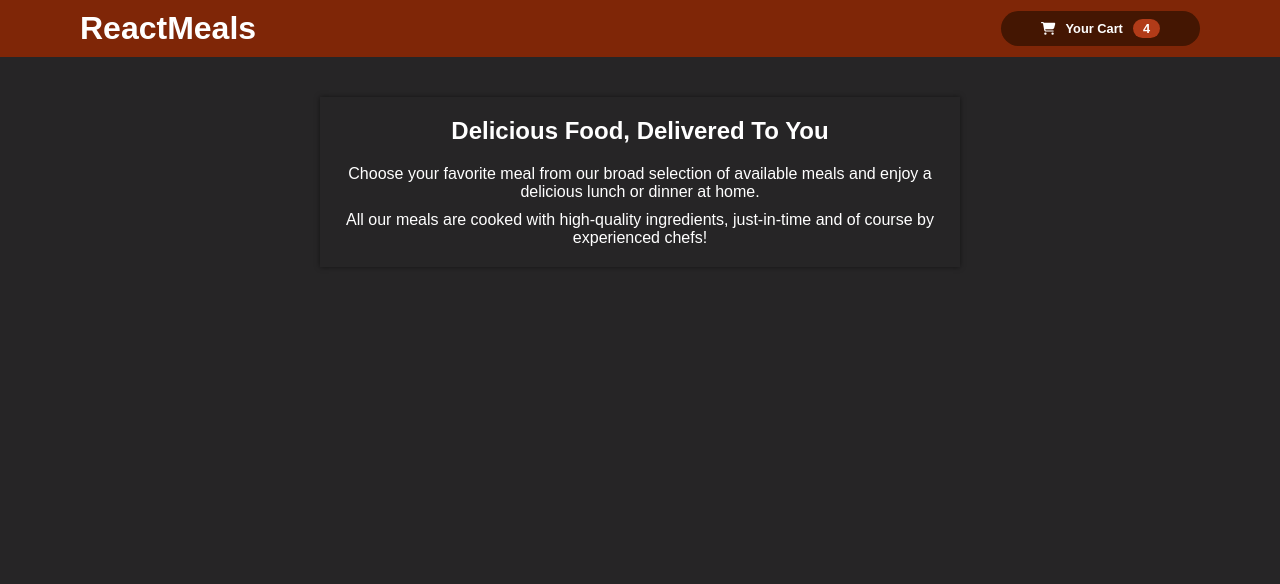
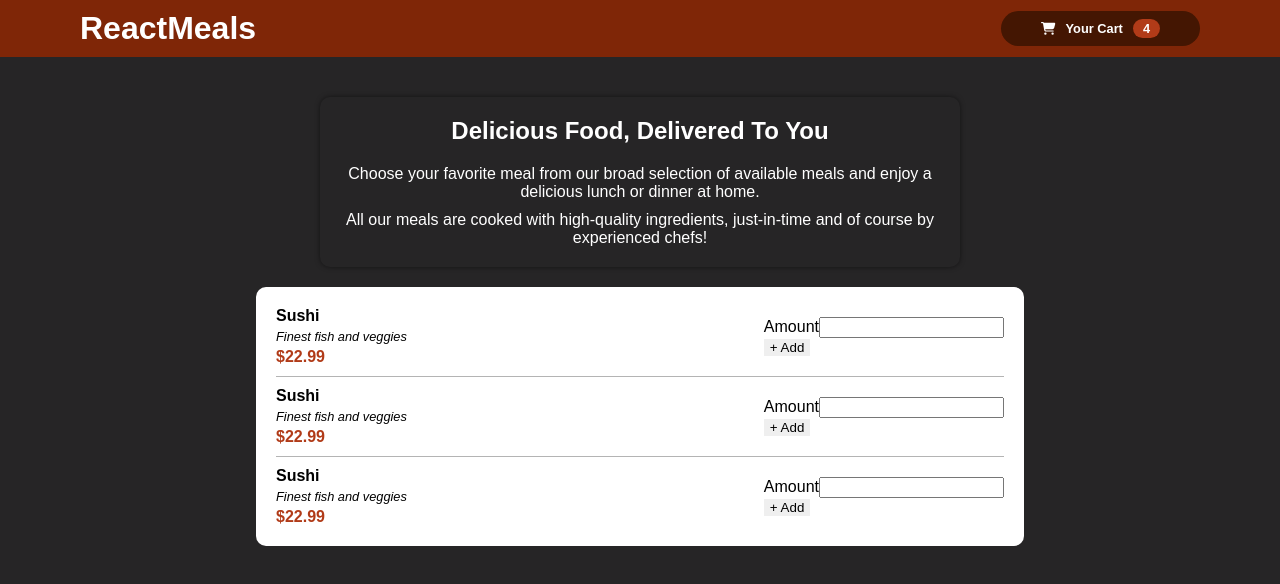
Before and after one commit to marcoschultznunes/academind-react-project-food-order, a React (Create React App) app: page / in a window 1280 px wide. Shown: the top 584 px of the page. Built offline with nearby package versions, Linux system fonts and the light colour scheme; the HTML template or start-up script is replaced by a standard one.

Commit message:
Meals list and items components w/ styling

```diff
--- a/src/App.tsx
+++ b/src/App.tsx
@@ -1,4 +1,5 @@
 import React from 'react';
+import MealsList from './components/meals/MealsList';
 import Navbar from './components/navbar/Navbar';
 import Summary from './components/summary/Summary';
 
@@ -6,6 +7,7 @@ function App() {
   return <React.Fragment>
     <Navbar />
     <Summary />
+    <MealsList />
   </React.Fragment>;
 };
 
--- /dev/null
+++ b/src/components/meals/MealsList.css
@@ -0,0 +1,12 @@
+.meals-list-container {
+  background-color: #ffffff;
+  border-radius: var(--margin-half);
+  color: #000000;
+  padding: var(--margin-normal);
+  margin: 0 20vw;
+}
+@media screen and (max-width: 550px) {
+  .meals-list-container {
+    margin: 0 var(--margin-normal);
+  }
+}
--- /dev/null
+++ b/src/components/meals/MealsList.tsx
@@ -0,0 +1,16 @@
+import { FC } from "react";
+import "./MealsList.css";
+import MealsListItem from "./MealsListItem";
+
+const MealsList:FC = (props) => {
+
+  return <div className="meals-list-container">
+    <ul>
+      <MealsListItem title="Sushi" description="Finest fish and veggies" price={22.99} />
+      <MealsListItem title="Sushi" description="Finest fish and veggies" price={22.99} />
+      <MealsListItem title="Sushi" description="Finest fish and veggies" price={22.99} />
+    </ul>
+  </div>;
+};
+
+export default MealsList;
--- /dev/null
+++ b/src/components/meals/MealsListItem.css
@@ -0,0 +1,28 @@
+.meals-list-item-container {
+  border-bottom: 1px solid var(--color-lightgray);
+  display: flex;
+  align-items: center;
+  justify-content: space-between;
+  margin-bottom: var(--margin-half);
+  padding-bottom: var(--margin-half);
+}
+.meals-list-item-container:last-child{
+  border: none;
+  margin-bottom: 0;
+  padding-bottom: 0;
+}
+
+.meals-list-item-details > * {
+  margin-bottom: var(--margin-tiny);
+}
+.meals-list-item-details h3 {
+  font-size: 1rem;
+}
+.meals-list-item-details p {
+  font-size: 0.8rem;
+  font-style: italic;
+}
+.meals-list-item-details span {
+  color: var(--color-primary-light);
+  font-weight: bold;
+}
--- /dev/null
+++ b/src/components/meals/MealsListItem.tsx
@@ -0,0 +1,31 @@
+import {FC} from "react";
+import "./MealsListItem.css";
+
+type MealsListItemProps = {
+  title: string
+  description: string
+  price: number
+};
+
+const MealsListItem:FC<MealsListItemProps> = (props) => {
+  const {title, description, price} = props;
+
+  return <li className="meals-list-item-container">
+    <div className="meals-list-item-details">
+      <h3>{title}</h3>
+      <p>{description}</p>
+      <span>${price}</span>
+    </div>
+    <div className="meals-list-item-controls">
+      <div className="amount-input-container">
+        <label htmlFor="amount">Amount</label>
+        <input type="text" name="amount" />
+      </div>
+      <div>
+        <button>+ Add</button>
+      </div>
+    </div>
+  </li>;
+};
+
+export default MealsListItem;
--- a/src/components/summary/Summary.css
+++ b/src/components/summary/Summary.css
@@ -1,20 +1,20 @@
 .summary-container {
   background-color: var(--color-darkgray);
+  border-radius: var(--margin-half);
   box-shadow: 0 0 5px rgba(0, 0, 0, 0.5);
   color: #ffffff;
-  margin: 0 25vw;
-  margin-top: var(--margin-big);
-  padding: var(--margin-normal);
-  padding-bottom: var(--margin-half);
-  padding-top: 0;
+  margin: var(--margin-big) 25vw var(--margin-normal) 25vw;
+  padding: 0 var(--margin-normal) var(--margin-half) var(--margin-normal);
   text-align: center;
 }
 
 .summary-container h2 {
+  font-size: 1.5rem;
   padding: var(--margin-normal) 0;
 }
 
 .summary-container p {
+  font-size: 1rem;
   padding-bottom: var(--margin-half);
 }
 
--- a/src/index.css
+++ b/src/index.css
@@ -1,4 +1,5 @@
 :root {
+  --color-lightgray: #b4b4b4;
   --color-gray: #323132;
   --color-darkgray: #262526;
   --color-primary: #7f2607;
```
